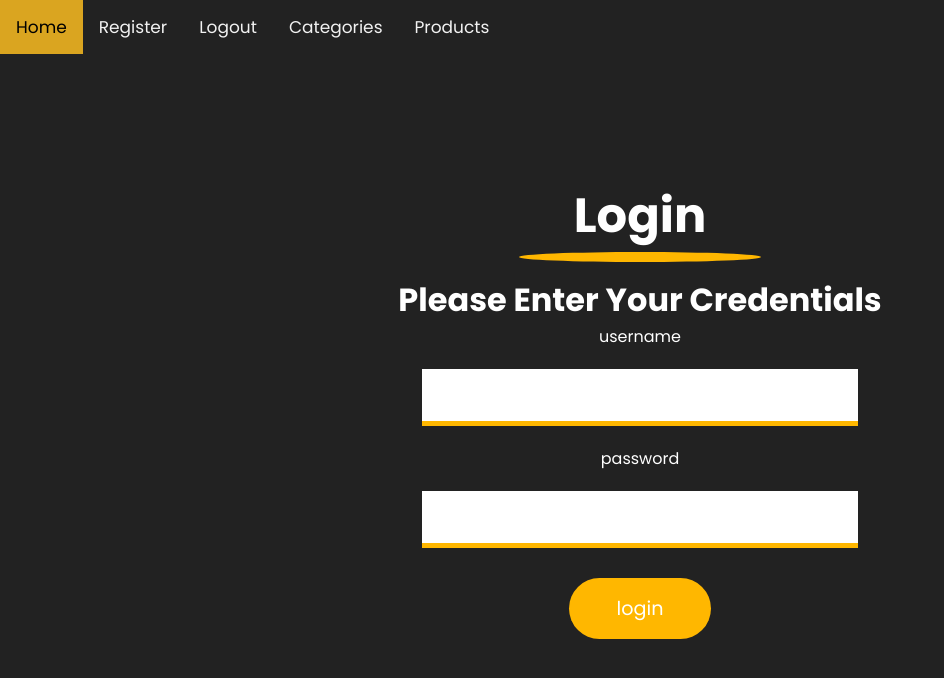
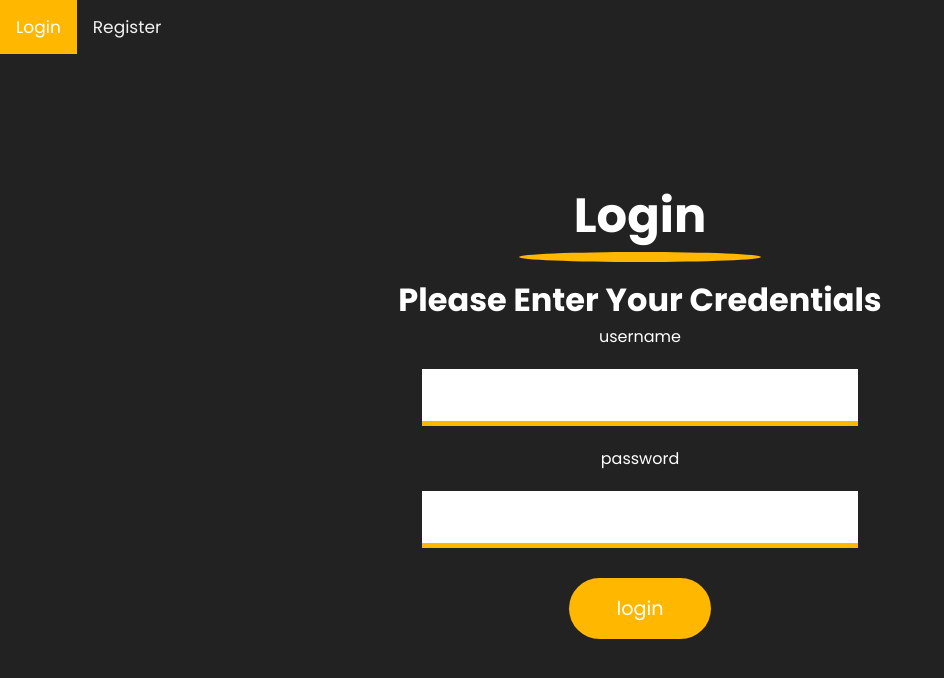
Before and after one commit to Mothmann/souk, a Vue app in the folder frontend/: page /login in a window 1280 px wide. Shown: the top 678 px of the page, without its empty margins (0-944 px from the left). Built offline with nearby package versions, Linux system fonts and the light colour scheme; sample sign-in values are in the browser's storage.

Commit message:
improved sign in and updated database.sql

```diff
--- a/frontend/src/components/Category/Category.vue
+++ b/frontend/src/components/Category/Category.vue
@@ -2,7 +2,6 @@
 <body>
     <div class="topnav" id="myTopnav">
         <router-link class="link" to="/" tag="button">Home</router-link>
-        <router-link class="link" to="/register" tag="button">Register</router-link>
         <router-link class="link" to="/logout" tag="button">Logout</router-link>
         <router-link id="active" class="link"  to="/category" tag="button">Categories</router-link>
         <router-link class="link"  to="/product" tag="button">Products</router-link>
--- a/frontend/src/components/auth/login.vue
+++ b/frontend/src/components/auth/login.vue
@@ -1,11 +1,8 @@
 <template>
 <body>
     <div class="topnav" id="myTopnav">
-        <router-link class="link" to="/" tag="button">Home</router-link>
-        <router-link class="link" to="/register" tag="button">Register</router-link>
-        <router-link class="link" to="/logout" tag="button">Logout</router-link>
-        <router-link class="link" to="/category" tag="button">Categories</router-link>
-        <router-link class="link" to="/product" tag="button">Products</router-link>
+        <router-link id="active" class="link" to="/login" tag="button">Login</router-link>
+         <router-link class="link" to="/register" tag="button">Register</router-link>
         <a href="javascript:void(0);" class="icon" onclick="myFunction()">
             <i class="fa fa-bars"></i>
         </a>
--- a/frontend/src/components/auth/register.vue
+++ b/frontend/src/components/auth/register.vue
@@ -1,11 +1,8 @@
 <template>
 <body>
     <div class="topnav" id="myTopnav">
-        <router-link class="link" to="/" tag="button">Home</router-link>
+        <router-link class="link" to="/login" tag="button">Login</router-link>
         <router-link id="active" class="link" to="/register" tag="button">Register</router-link>
-        <router-link class="link" to="/logout" tag="button">Logout</router-link>
-        <router-link class="link"  to="/category" tag="button">Categories</router-link>
-        <router-link class="link"  to="/product" tag="button">Products</router-link>
         <a href="javascript:void(0);" class="icon" onclick="myFunction()">
             <i class="fa fa-bars"></i>
         </a>
--- a/frontend/src/components/index.vue
+++ b/frontend/src/components/index.vue
@@ -2,7 +2,6 @@
 <body>
     <div class="topnav" id="myTopnav">
         <router-link id="active" class="link" to="/" tag="button">Home</router-link>
-        <router-link class="link" to="/register" tag="button">Register</router-link>
         <router-link class="link" to="/logout" tag="button">Logout</router-link>
         <router-link class="link"  to="/category" tag="button">Categories</router-link>
         <router-link class="link"  to="/product" tag="button">Products</router-link>
--- a/frontend/src/components/product/Product.vue
+++ b/frontend/src/components/product/Product.vue
@@ -2,7 +2,6 @@
     <div>
         <div class="topnav" id="myTopnav">
             <router-link class="link" to="/" tag="button">Home</router-link>
-            <router-link class="link" to="/register" tag="button">Register</router-link>
             <router-link class="link" to="/logout" tag="button">Logout</router-link>
             <router-link class="link"  to="/category" tag="button">Categories</router-link>
             <router-link id="active" class="link"  to="/product" tag="button">Products</router-link>
--- a/frontend/src/store/modules/user/actions.js
+++ b/frontend/src/store/modules/user/actions.js
@@ -19,6 +19,7 @@ export default {
             }
             else {
                 alert('registration successful');
+                window.location.replace("http://localhost:8080/login");
             }
         })
         console.log(response);
```
Also changed, not shown: 1 other file (tests, documents, lock files or other folders).
